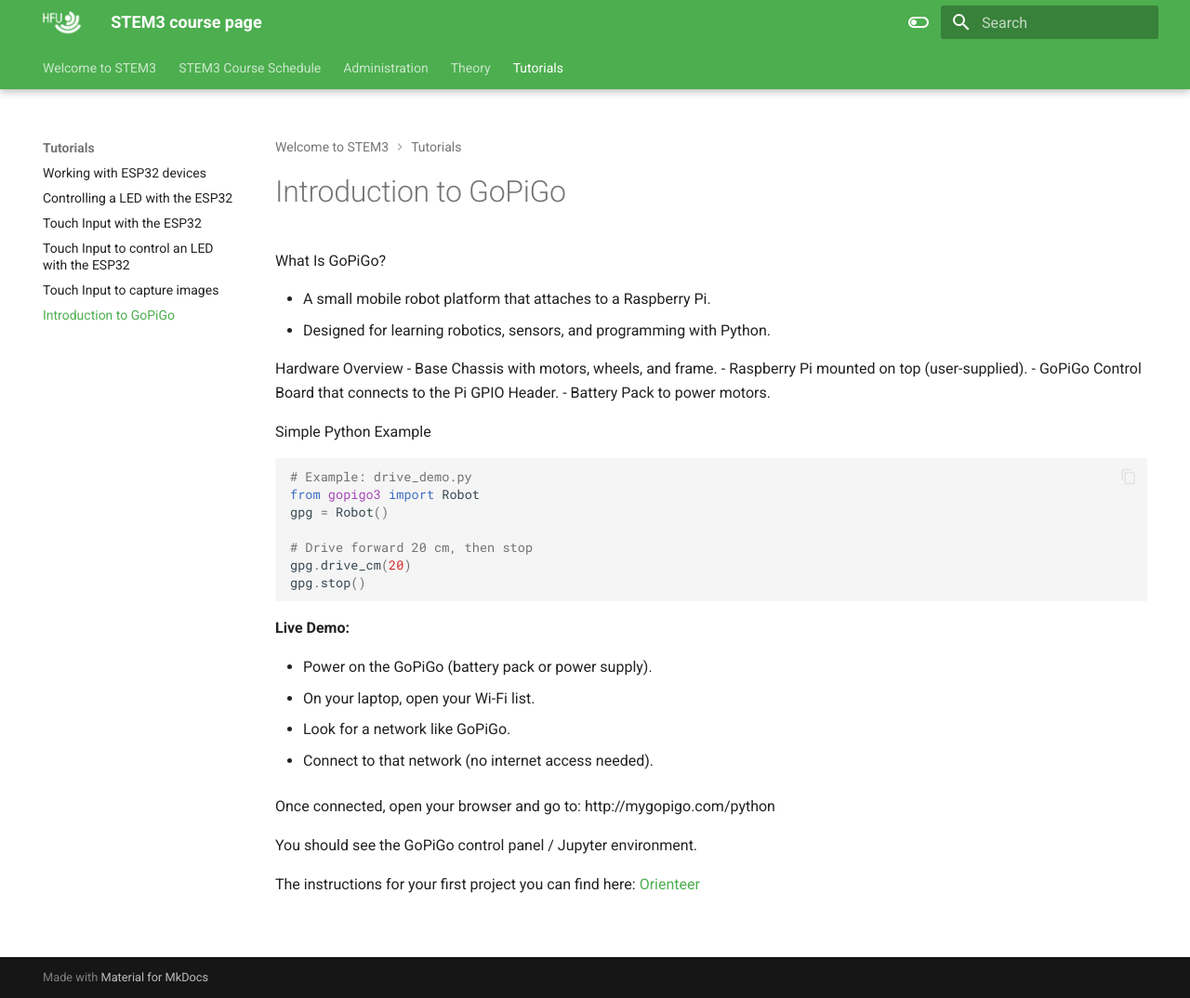
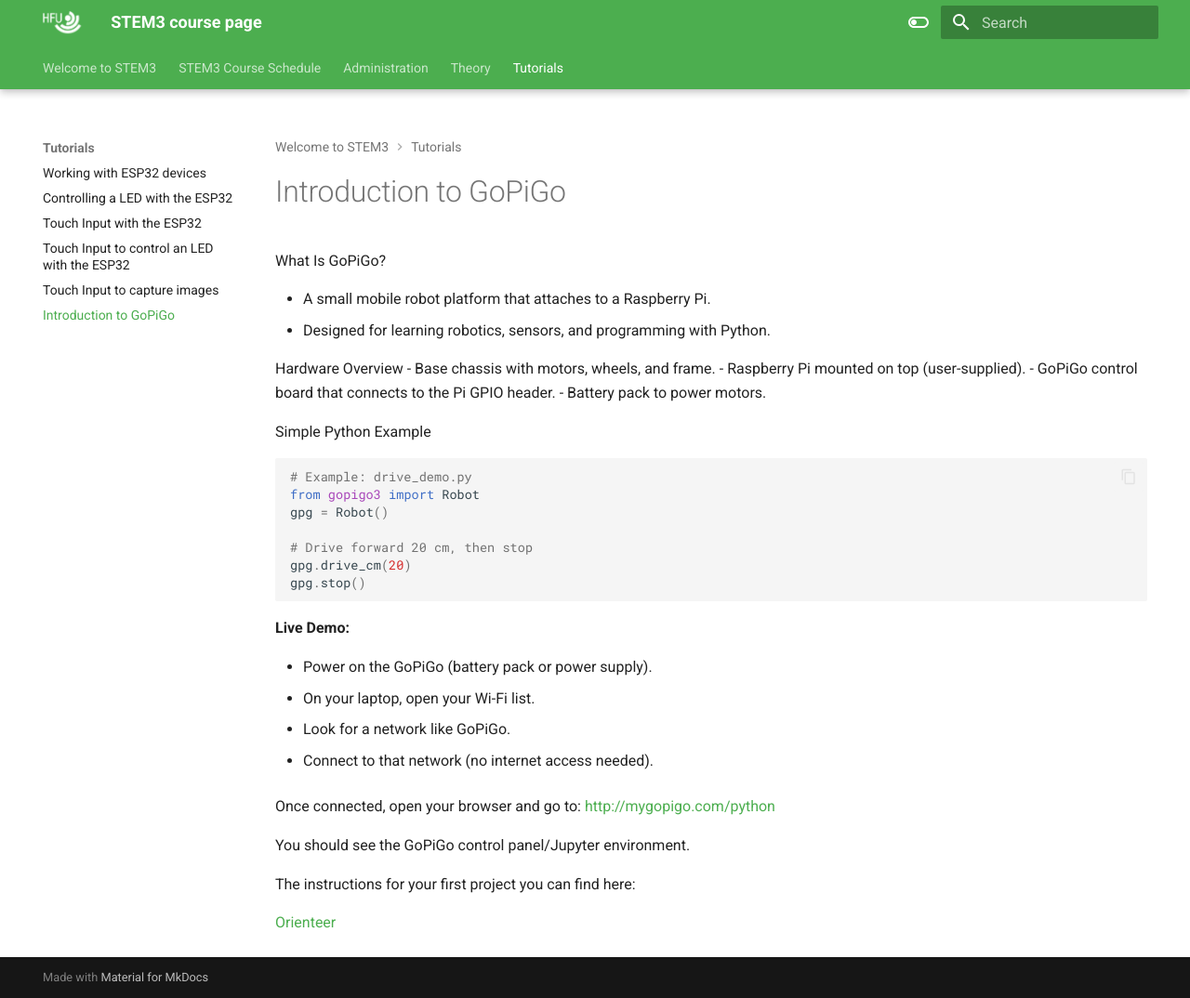
Before and after one commit to HFU-GMB-STEM/STEM3-course, an MkDocs documentation site: the page built from docs/tutorials/GoPiGo.md, in a window 1280 px wide and 1074 px high. Shown: the whole window at 93% size. Built offline with MkDocs 1.6.1 and Material for MkDocs 9.7.7, drawn with Linux system fonts in a browser that asks for light colours.

Commit message:
Update GoPiGo.md

```diff
--- a/docs/tutorials/GoPiGo.md
+++ b/docs/tutorials/GoPiGo.md
@@ -6,10 +6,10 @@
 - Designed for learning robotics, sensors, and programming with Python.
 
 Hardware Overview
-- Base Chassis with motors, wheels, and frame.
+- Base chassis with motors, wheels, and frame.
 - Raspberry Pi mounted on top (user-supplied).
-- GoPiGo Control Board that connects to the Pi GPIO Header.
-- Battery Pack to power motors.
+- GoPiGo control board that connects to the Pi GPIO header.
+- Battery pack to power motors.
 
 
 Simple Python Example
```
Also changed, not shown: other parts of docs/tutorials/GoPiGo.md (+4 -3 lines).
